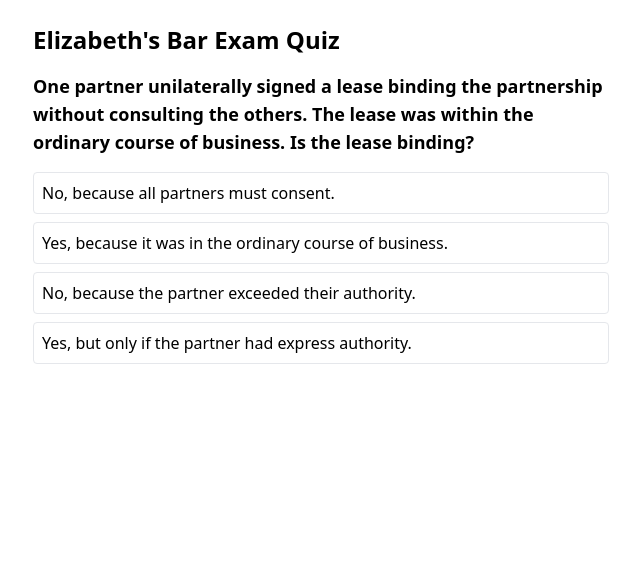
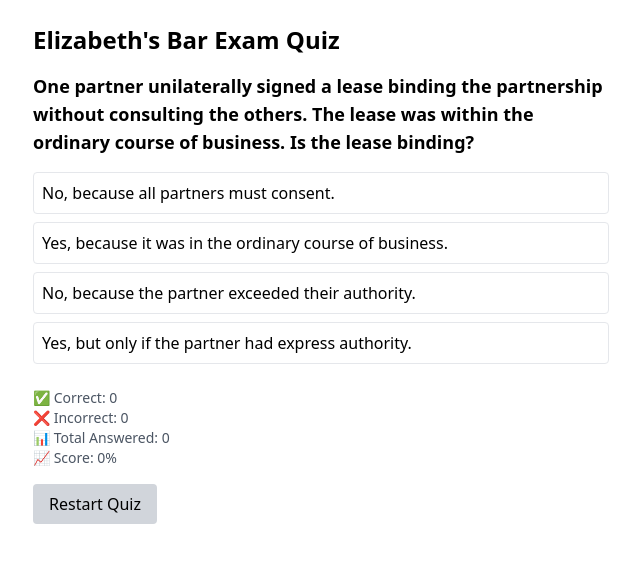
Before and after one commit to Underseconds/barexam, a React (Vite) app: page / in a window 1280 px wide. Shown: the top 562 px of the page, without its empty margins (319-959 px from the left). Built offline with nearby package versions, Linux system fonts and the light colour scheme; the HTML template or start-up script is replaced by a standard one.

Commit message:
Update App.jsx

```diff
--- a/src/App.jsx
+++ b/src/App.jsx
@@ -1,3 +1,5 @@
+// bar_exam_quiz_site - Main App Setup
+
 import React, { useState } from 'react';
 import questions from './data/questions.json';
 import QuizCard from './components/QuizCard';
@@ -6,11 +8,18 @@ export default function App() {
   const [current, setCurrent] = useState(0);
   const [selected, setSelected] = useState(null);
   const [showResult, setShowResult] = useState(false);
+  const [correctCount, setCorrectCount] = useState(0);
+  const [incorrectCount, setIncorrectCount] = useState(0);
   const question = questions[current];
 
   const handleAnswer = (index) => {
     setSelected(index);
     setShowResult(true);
+    if (index === question.answerIndex) {
+      setCorrectCount(prev => prev + 1);
+    } else {
+      setIncorrectCount(prev => prev + 1);
+    }
   };
 
   const nextQuestion = () => {
@@ -19,17 +28,27 @@ export default function App() {
     setCurrent((prev) => (prev + 1) % questions.length);
   };
 
+  const resetQuiz = () => {
+    setCorrectCount(0);
+    setIncorrectCount(0);
+    setCurrent(0);
+    setSelected(null);
+    setShowResult(false);
+  };
+
+  const totalAnswered = correctCount + incorrectCount;
+  const scorePercentage = totalAnswered > 0 ? ((correctCount / totalAnswered) * 100).toFixed(1) : 0;
+
   return (
     <div className="min-h-screen p-6 bg-white text-black">
       <div className="max-w-xl mx-auto">
         <h1 className="text-2xl font-bold mb-4">Elizabeth's Bar Exam Quiz</h1>
         <h2 className="text-lg font-semibold mb-4">{question.question}</h2>
         <QuizCard question={question} selected={selected} handleAnswer={handleAnswer} />
+
         {showResult && (
           <div className="mt-4 bg-gray-100 p-4 rounded">
-            <p>
-              {selected === question.answerIndex ? '✅ Correct!' : '❌ Incorrect.'}
-            </p>
+            <p>{selected === question.answerIndex ? '✅ Correct!' : '❌ Incorrect.'}</p>
             <p className="mt-2 italic text-sm">{question.explanation}</p>
             <button
               className="mt-4 px-4 py-2 bg-blue-500 text-white rounded"
@@ -39,6 +58,20 @@ export default function App() {
             </button>
           </div>
         )}
+
+        <div className="mt-6 text-sm text-gray-600">
+          <p>✅ Correct: {correctCount}</p>
+          <p>❌ Incorrect: {incorrectCount}</p>
+          <p>📊 Total Answered: {totalAnswered}</p>
+          <p>📈 Score: {scorePercentage}%</p>
+        </div>
+
+        <button
+          onClick={resetQuiz}
+          className="mt-4 px-4 py-2 bg-gray-300 rounded hover:bg-gray-400"
+        >
+          Restart Quiz
+        </button>
       </div>
     </div>
   );
```
